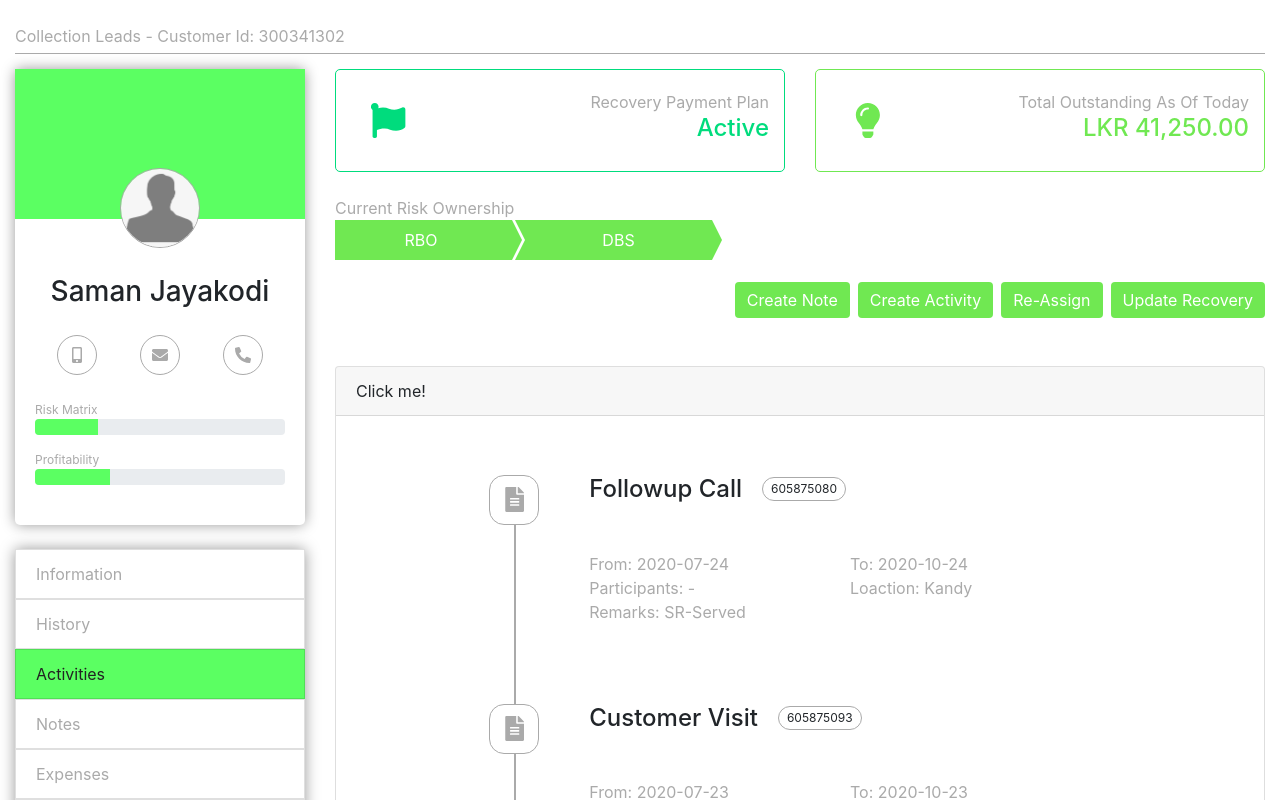
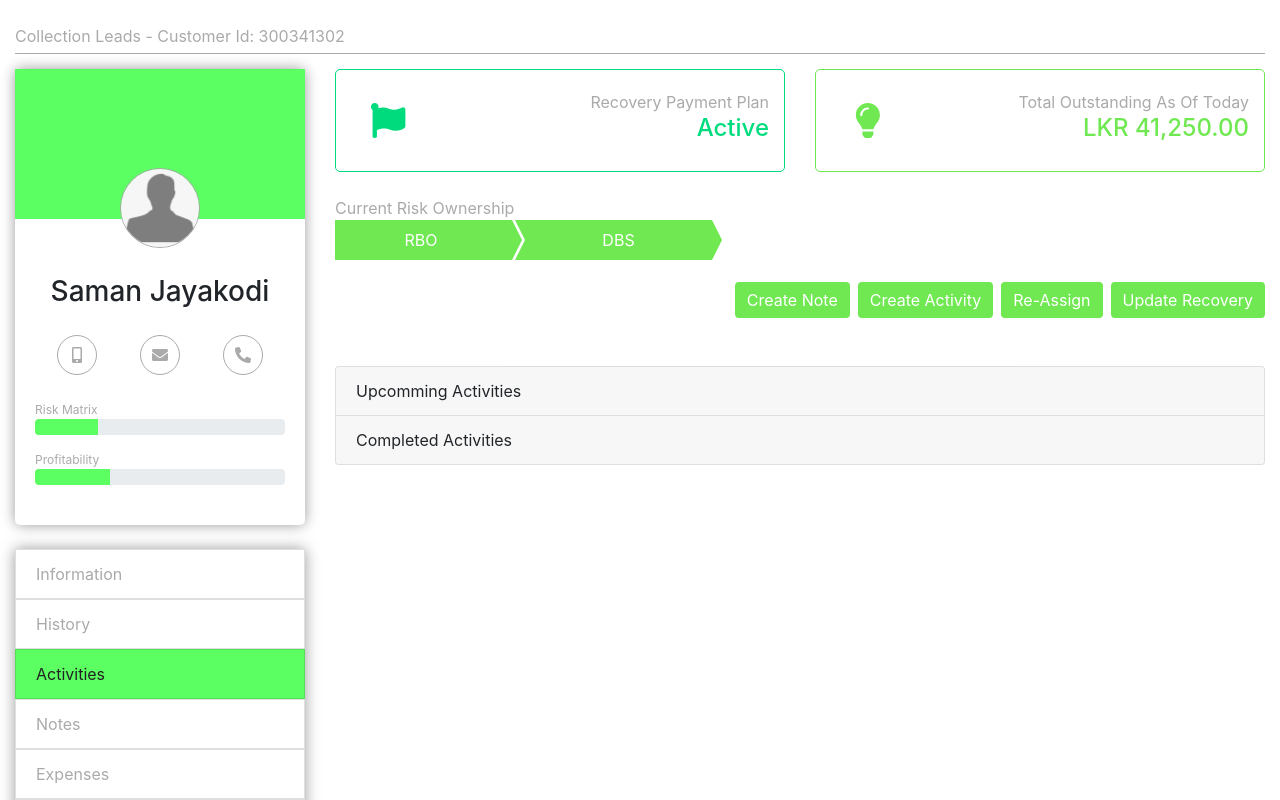
Before and after one commit to shansanira/assignment_1, a React (Create React App) app: page / in a window 1280 px wide. Shown: the top 800 px of the page. Built offline with nearby package versions, Linux system fonts and the light colour scheme.

Commit message:
acordian customization

```diff
--- a/src/App.js
+++ b/src/App.js
@@ -7,6 +7,56 @@ import { FontAwesomeIcon } from '@fortawesome/react-fontawesome';
 import CustomAccordian from './components/accordian/accordian';
 
 function App() {
+
+  const accordianDetails = [
+    {
+      title: "Upcomming Activities",
+      TimelineData: [
+        {
+          itemTitle: "Followup Call",
+          id: "605875080",
+          from: "2020-07-24",
+          to: "2020-10-24",
+          participants: "-",
+          location: "Kandy",
+          remarks: "SR-Served"
+        },
+        {
+          itemTitle: "Customer Visit",
+          id: "605875093",
+          from: "2020-02-12",
+          to: "2020-03-12",
+          participants: "-",
+          location: "Colombo",
+          remarks: "SR-Served"
+        },
+      ]
+    },
+    {
+      title: "Completed Activities",
+      TimelineData: [
+        {
+          itemTitle: "Followup Call",
+          id: "605875080",
+          from: "2020-07-24",
+          to: "2020-10-24",
+          participants: "-",
+          location: "Kandy",
+          remarks: "SR-Served"
+        },
+        {
+          itemTitle: "Customer Visit",
+          id: "605875093",
+          from: "2020-02-12",
+          to: "2020-03-12",
+          participants: "-",
+          location: "Colombo",
+          remarks: "SR-Served"
+        },
+      ]
+    }
+  ];
+
   return (
     <div className="container-fluid">
       <div className="row">
@@ -41,7 +91,7 @@ function App() {
             </div>
 
             <div className="col-sm-12">
-              <CustomAccordian />
+              <CustomAccordian data={accordianDetails} />
             </div>
           </div>
         </div>
--- a/src/components/accordian/accordian.js
+++ b/src/components/accordian/accordian.js
@@ -3,26 +3,24 @@ import Accordion from 'react-bootstrap/Accordion';
 import Card from 'react-bootstrap/Card';
 import Timeline from './timeline';
 
-const CustomAccordian = () => (
-    <Accordion defaultActiveKey="0">
-        <Card>
-            <Accordion.Toggle as={Card.Header} eventKey="0">
-                Click me!
-            </Accordion.Toggle>
-            <Accordion.Collapse eventKey="0">
-                <Card.Body>
-                    <Timeline />
-                </Card.Body>
-            </Accordion.Collapse>
-        </Card>
-        <Card>
-            <Accordion.Toggle as={Card.Header} eventKey="1">
-                Click me!
-            </Accordion.Toggle>
-            <Accordion.Collapse eventKey="1">
-                <Card.Body>Hello! I'm another body</Card.Body>
-            </Accordion.Collapse>
-        </Card>
+const CustomAccordian = ({ data }) => (
+    <Accordion>
+        {
+            data && data.map((item, index) => {
+                return (
+                    <Card key={index}>
+                        <Accordion.Toggle as={Card.Header} eventKey={index}>
+                            {item.title}
+                        </Accordion.Toggle>
+                        <Accordion.Collapse eventKey={index}>
+                            <Card.Body>
+                                <Timeline timelineData={item.TimelineData} />
+                            </Card.Body>
+                        </Accordion.Collapse>
+                    </Card>
+                )
+            })
+        }
     </Accordion>
 );
 
--- a/src/components/accordian/timeline.js
+++ b/src/components/accordian/timeline.js
@@ -2,7 +2,7 @@ import React from 'react';
 import './timeline.scss';
 import { FontAwesomeIcon } from '@fortawesome/react-fontawesome';
 
-const Timeline = () => (
+const Timeline = ({ timelineData }) => (
     <div className="time-line">
         <div className="time-line-item">
             <div className="time-line-icon-container">
--- a/src/components/accordian/timeline.scss
+++ b/src/components/accordian/timeline.scss
@@ -21,7 +21,7 @@
             align-items: center;
             justify-content: center;
             color: $color-ash;
-            border: 1px solid #aaa;
+            border: 1px solid $color-ash;
             border-radius: 15px;
             background-color: $color-white;
             z-index: 4;
@@ -52,12 +52,17 @@
             align-items: center;
             flex-wrap: wrap;
 
+            h4 {
+                color: $color-dark-ash;
+            }
+
             span {
                 padding: 2px 8px;
                 font-size: 12px;
                 border: 1px solid $color-ash;
                 border-radius: 18px;
                 margin-left: 20px;
+                color: $color-ash;
             }
 
             .dec-item {
```
